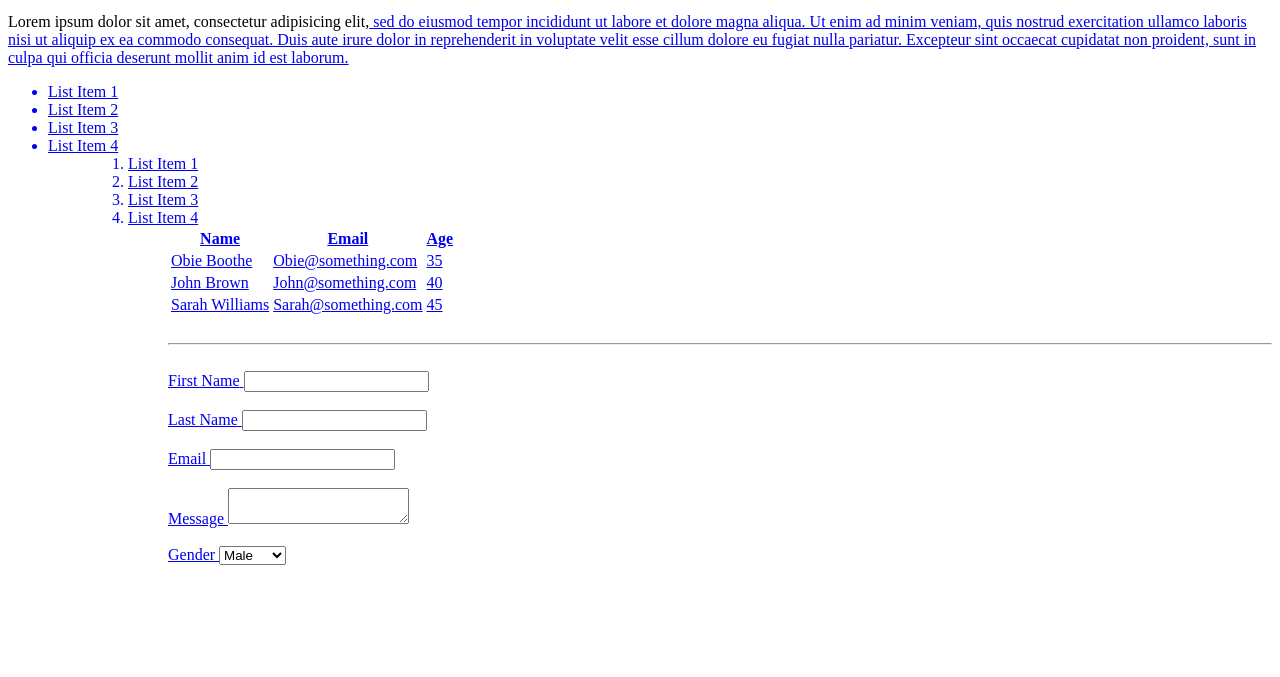
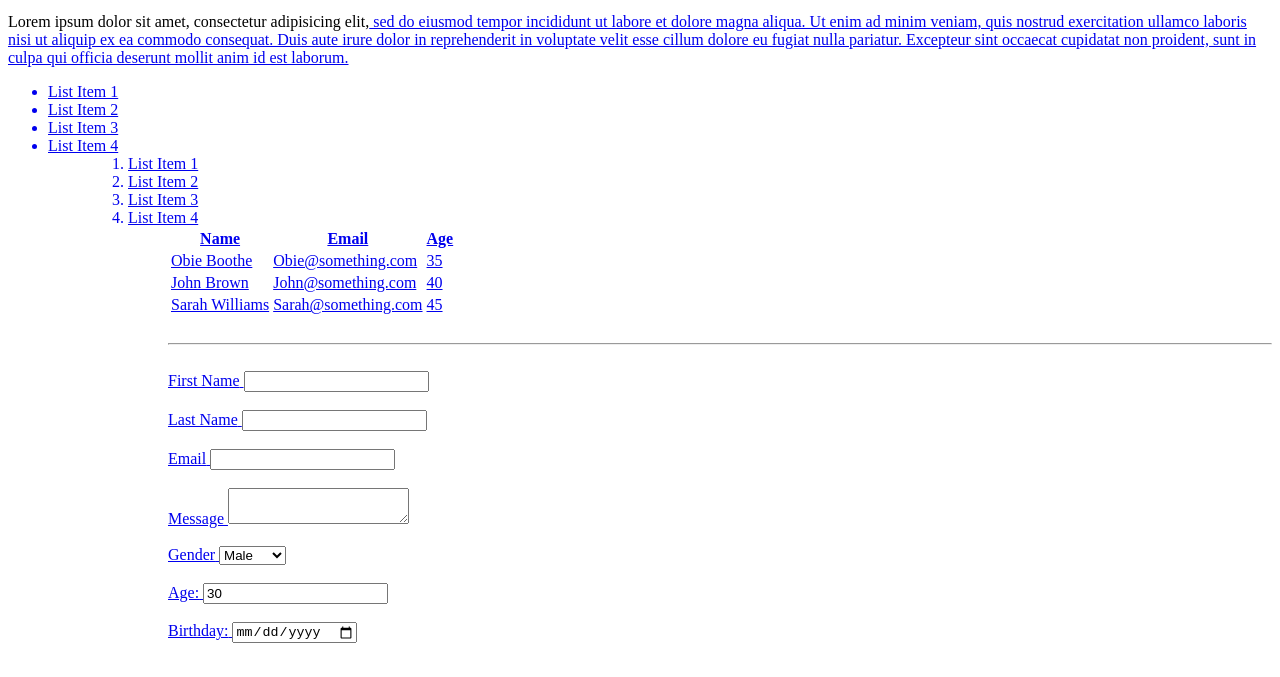
Before and after one commit to ClutchB/clutchB_private, a plain HTML site: page lectures/Lectures Coding.html in a window 1280 px wide. Shown: the part 429-1106 px from the top of the page. Before the commit the page ends 1010 px from the top, so only its background shows below. Drawn offline with Linux system fonts and the light colour scheme.

Commit message:
Update Lectures Coding.html

```diff
--- a/lectures/Lectures Coding.html
+++ b/lectures/Lectures Coding.html
@@ -96,6 +96,20 @@
 					<option value="other">Other</option>
 				</select>
 			<div>
+			<br>
+				<div>
+					<label>Age:</label>
+					<input type="number" name="age"
+					value="30">
+			</div>
+			<br>
+			<div>
+				<label>Birthday:</label>
+				<input type="date"name="birthday">
+			</div>
+			<br>
+			<div>
+
 		</form>
 		<div>
 	</body>
```
